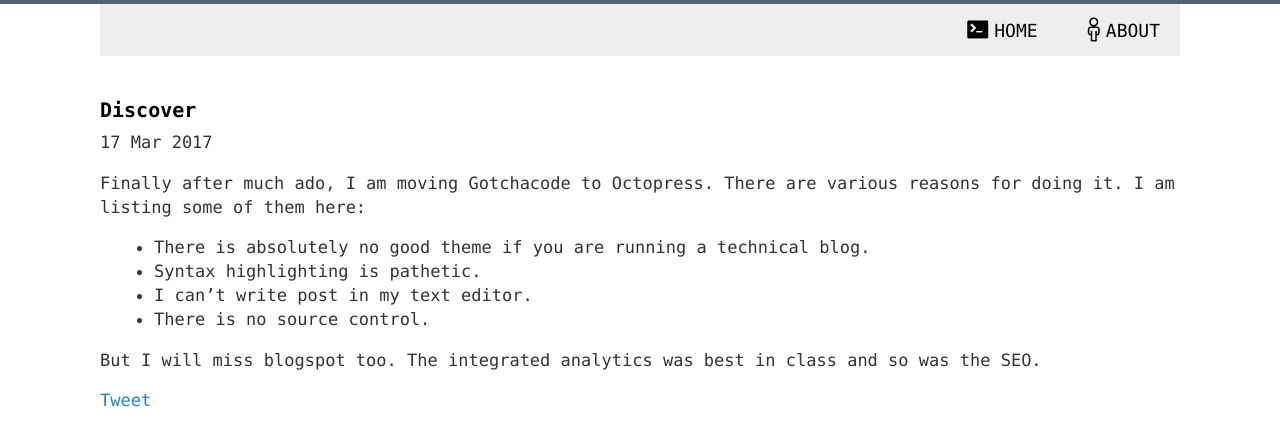
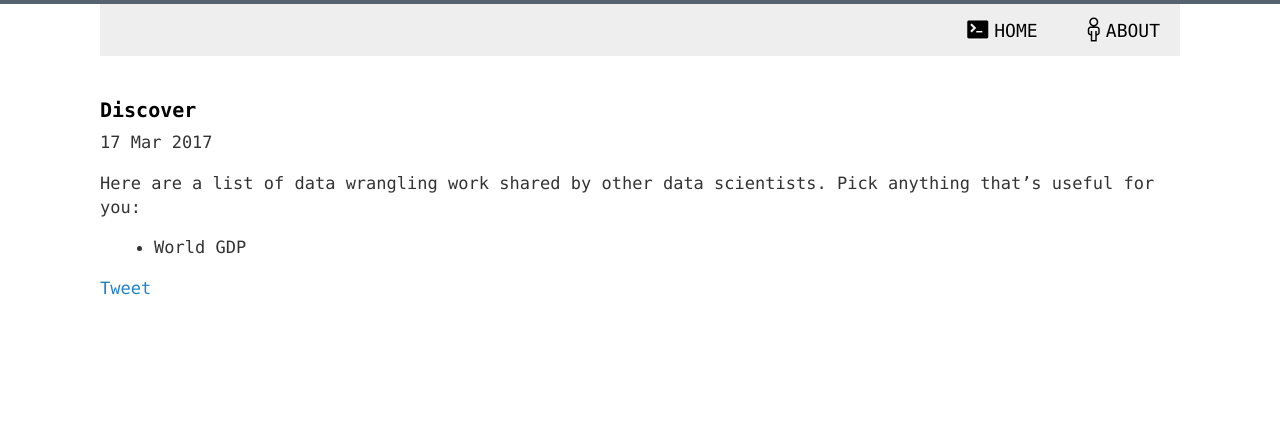
Before and after one commit to signalytics/signalytics.github.io, a Jekyll site: the page built from _posts/2017-03-17-discover.md, in a window 1280 px wide. Shown: the top 446 px of the page. Built offline with Jekyll 4.4.1, drawn with Linux system fonts in a browser that asks for light colours; comment, search, counter and statistics services are not loaded.

Commit message:
Updated posts

```diff
--- a/_config.yml
+++ b/_config.yml
@@ -2,8 +2,8 @@ name: Signalytics
 description: >
     Built for data scientists. Share your work and discover new data.
 about: >
-    Because we spend so much time on data wrangling, I made a modest attempt to reduce the time by creating a place to share your work.
-    Signalytics is a simple threep step process that enables you to collaborate with other data scientists.
+    Because you spend too much time on data wrangling, we made a modest attempt to help you.
+    Signalytics is a simple three step process to enable collaboration between data scientists.
 
 
 url: "https://signalytics.github.io"
--- a/_posts/2017-03-17-discover.markdown
+++ /dev/null
@@ -1,17 +0,0 @@
----
-layout: post
-title: "Discover"
-date: 2017-03-17 24:07:02 +0530
-comments: true
-categories:
----
-
-Finally after much ado, I am moving Gotchacode to Octopress. There are various reasons for doing it.
-I am listing some of them here:
-
-- There is absolutely no good theme if you are running a technical blog.
-- Syntax highlighting is pathetic.
-- I can't write post in my text editor.
-- There is no source control.
-
-But I will miss blogspot too. The integrated analytics was best in class and so was the SEO.
--- /dev/null
+++ b/_posts/2017-03-17-discover.md
@@ -0,0 +1,11 @@
+---
+layout: post
+title: "Discover"
+date: 2017-03-17 24:07:02 +0530
+comments: true
+categories:
+---
+
+Here are a list of data wrangling work shared by other data scientists. Pick anything that's useful for you:
+
+- World GDP
```
Also changed, not shown: _posts/2017-03-17-share.markdown (deleted, +0 -17 lines), _posts/2017-03-17-share.md (added, +9 -0 lines), _posts/2017-03-17-wrangle.markdown (deleted, +0 -17 lines), _posts/2017-03-17-wrangle.md (added, +9 -0 lines).
